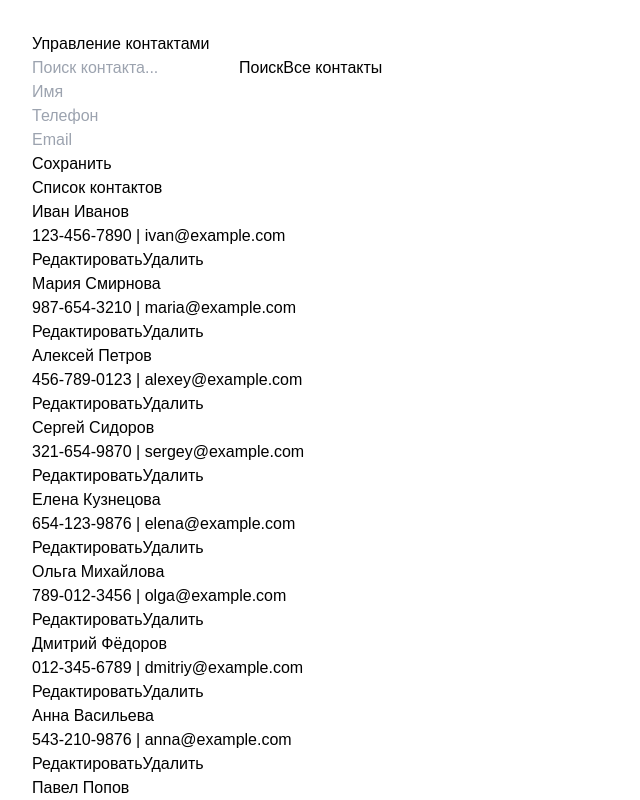
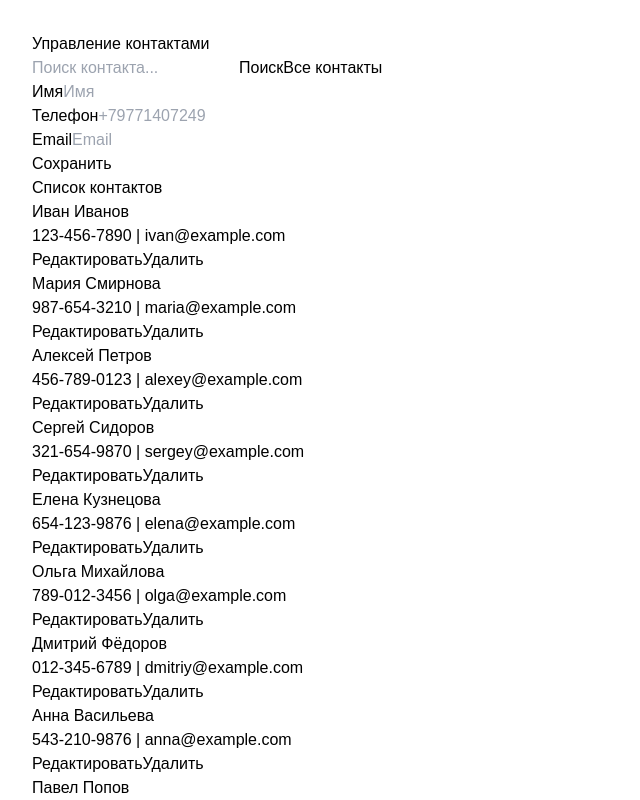
Before and after one commit to Evgenii959/contact-management, a Vue app: page / in a window 1280 px wide. Shown: the top 800 px of the page, without its empty margins (0-640 px from the left). Built offline with nearby package versions, Linux system fonts and the light colour scheme; the HTML template or start-up script is replaced by a standard one; a web font is replaced by a local one.

Commit message:
покорректировал валидацию телефона

```diff
--- a/src/components/ContactForm.vue
+++ b/src/components/ContactForm.vue
@@ -1,42 +1,51 @@
 <template>
   <div class="mb-4">
     <Form @submit="submitForm">
-      <div class="space-y-2">
+      <div class="space-y-6">
         <div>
+          <label class='m-2'>Имя</label>
           <Field
             v-model="name"
             name="name"
             placeholder="Имя"
-            class="w-full p-2 border rounded"
+            class="w-full p-2 border rounded mt-2"
             validate-on-input
           />
-          <span v-if="nameError" class="text-red-500 text-sm">{{ nameError }}</span>
+          <span v-if="nameError" class="text-red-500 text-sm">{{
+            nameError
+          }}</span>
         </div>
         <div>
+          <label class='m-2'>Телефон</label>
           <Field
             v-model="phone"
             name="phone"
-            placeholder="Телефон"
-            class="w-full p-2 border rounded"
+            placeholder="+79771407249"
+            class="w-full p-2 border rounded mt-2"
             validate-on-input
           />
-          <span v-if="phoneError" class="text-red-500 text-sm">{{ phoneError }}</span>
+          <span v-if="phoneError" class="text-red-500 text-sm">{{
+            phoneError
+          }}</span>
         </div>
         <div>
+          <label class='m-2'>Email</label>
           <Field
             v-model="email"
             name="email"
             type="email"
             placeholder="Email"
-            class="w-full p-2 border rounded"
+            class="w-full p-2 border rounded mt-2"
             validate-on-input
           />
-          <span v-if="emailError" class="text-red-500 text-sm">{{ emailError }}</span>
+          <span v-if="emailError" class="text-red-500 text-sm">{{
+            emailError
+          }}</span>
         </div>
       </div>
       <button
         type="submit"
-        class="mt-4 w-full p-2 bg-blue-500 text-white rounded"
+        class="mt-8 w-full p-2 bg-blue-500 text-white rounded"
       >
         Сохранить
       </button>
@@ -56,6 +65,9 @@ type FormValues = {
   email: string;
 };
 
+const phoneRegex =
+  /^[+]?(\d{1,4})?[\s\(\)-]?\d{1,4}[\s\(\)-]?\d{1,4}[\s\(\)-]?\d{1,4}$/;
+
 const schema = yup.object({
   name: yup
     .string()
@@ -64,6 +76,7 @@ const schema = yup.object({
   phone: yup
     .string()
     .required("Телефон обязателен")
+    .matches(phoneRegex, "Введите корректный номер телефона")
     .min(10, "Телефон должен быть не менее 10 символов"),
   email: yup
     .string()
--- a/src/components/SearchBar.vue
+++ b/src/components/SearchBar.vue
@@ -1,5 +1,5 @@
 <template>
-  <div class="mb-4 flex">
+  <div class="mb-8 flex">
     <input
       type="text"
       v-model="localSearchQuery"
```
